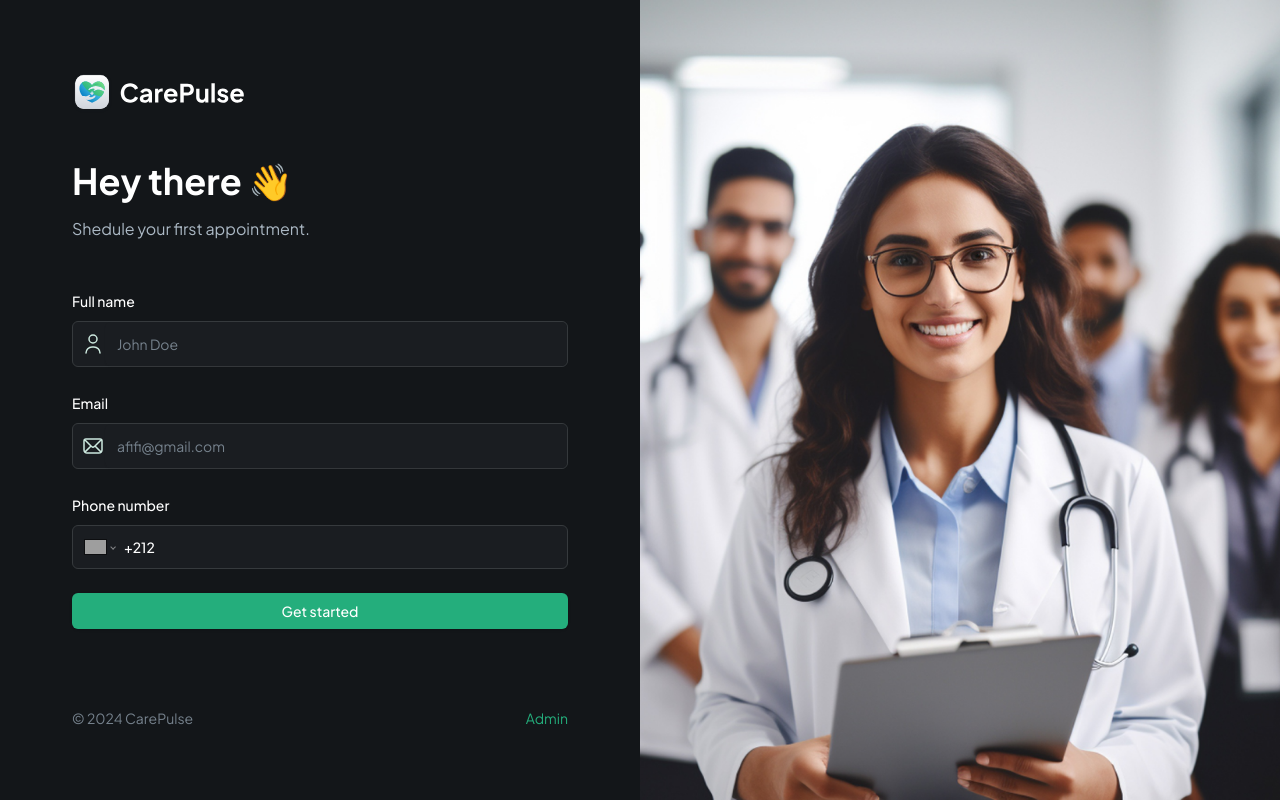
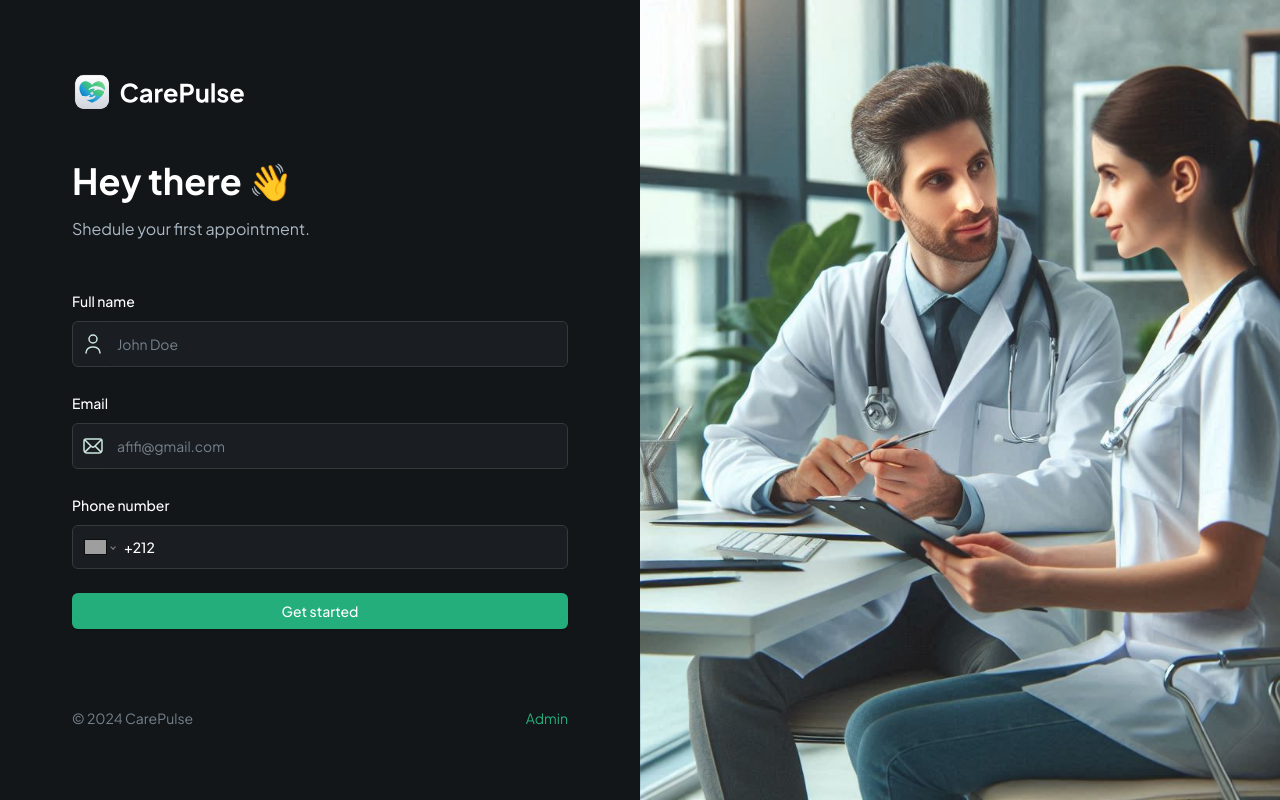
Before and after one commit to Afifi24/HealthCare-application, a Next.js app: page / in a window 1280 px wide. Built offline with nearby package versions, Linux system fonts and the light colour scheme; no server answers; grey boxes are pictures that could not be loaded.

Commit message:
fix some image issue

```diff
--- a/app/page.tsx
+++ b/app/page.tsx
@@ -31,7 +31,7 @@
       </section>
 
       <Image
-        src={"/assets/images/onboarding-img.png"}
+        src={"/assets/images/doctors.jpeg"}
         height={1000}
         width={1000}
         alt="patient"
```
Also changed, not shown: public/assets/images/doctor.png (added), public/assets/images/doctors.jpeg (added).
